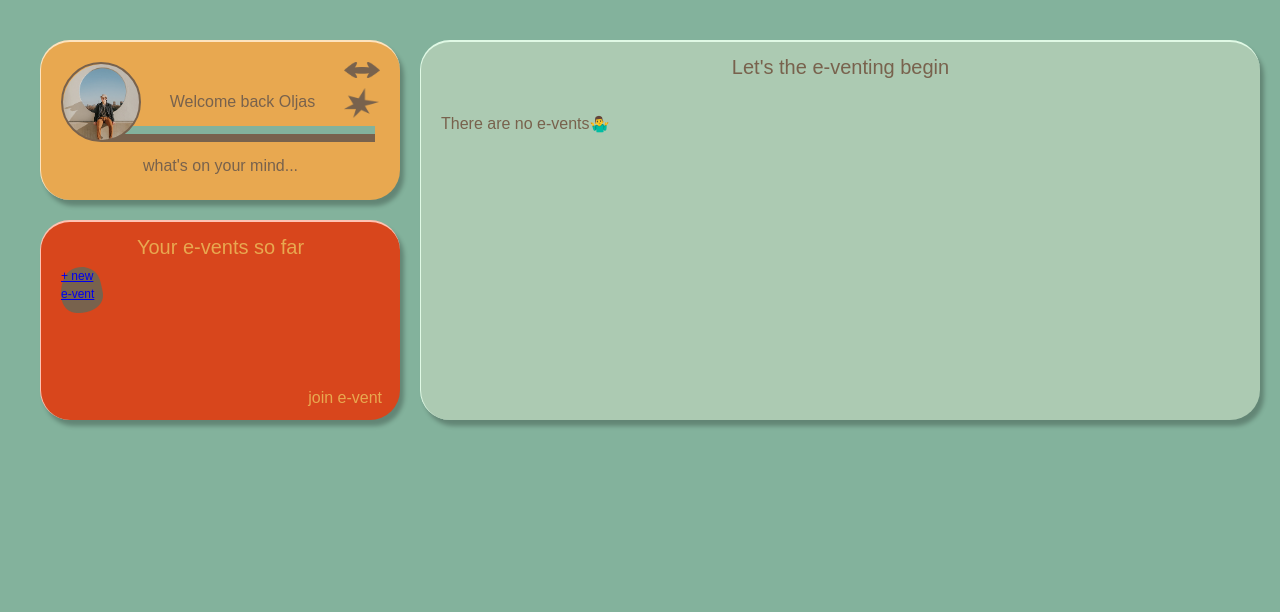
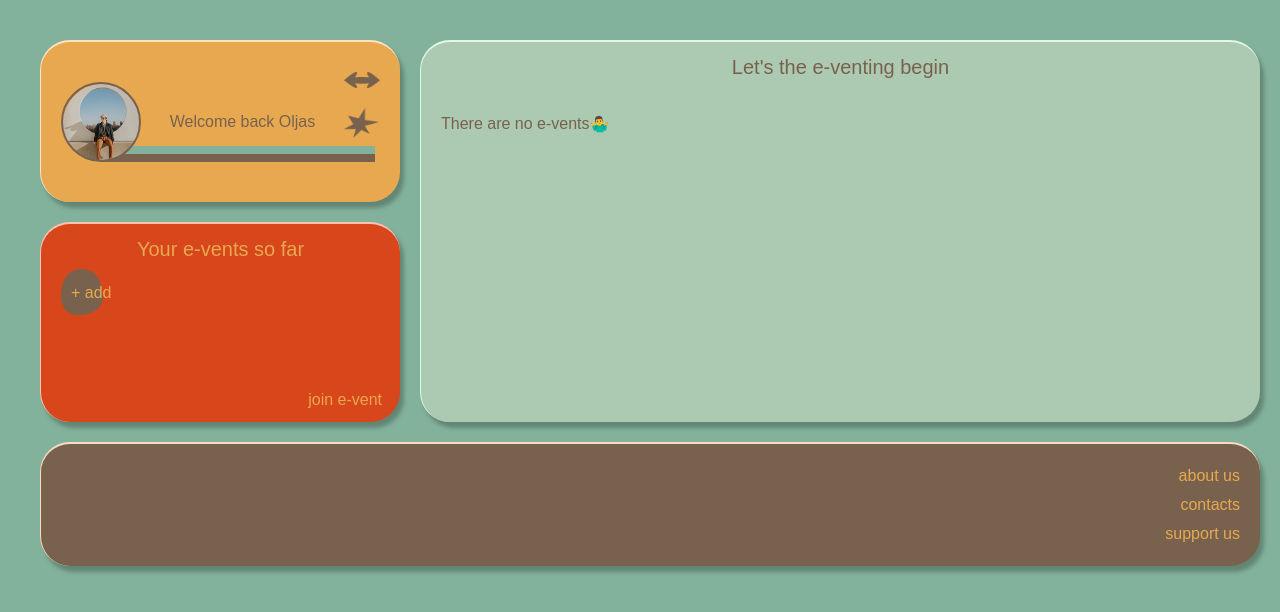
Before and after one commit to Oljas-Dev/e-ventsme, a React (Vite) app: page /dashboard in a window 1280 px wide. Shown: the top 612 px of the page. Built offline with nearby package versions, Linux system fonts and the light colour scheme; a web font is replaced by a local one.

Commit message:
updates 17.04.25

```diff
--- a/src/index.css
+++ b/src/index.css
@@ -8,6 +8,7 @@
   --color-board: #accab2;
   --color-board-stroke: #e0f9e5;
   --color-footer: #78624d;
+  --color-footer-stroke: #f9dbbf;
   --color-events: #d8461c;
   --color-events-stroke: #ffc2b2;
 
--- a/src/pages/Dashboard.tsx
+++ b/src/pages/Dashboard.tsx
@@ -3,6 +3,7 @@ import styled from "styled-components";
 import Settings from "../ui/Settings";
 import EventsList from "../ui/EventsList";
 import MainBoard from "../ui/MainBoard";
+import Footer from "../ui/Footer";
 
 const StyledDashBoard = styled.section`
   display: grid;
@@ -20,6 +21,7 @@ export default function Dashboard() {
       <Settings />
       <EventsList />
       <MainBoard />
+      <Footer />
     </StyledDashBoard>
   );
 }
--- a/src/reusableComponents/StyledReusable.tsx
+++ b/src/reusableComponents/StyledReusable.tsx
@@ -1,5 +1,6 @@
 import styled from "styled-components";
 import arrow from "../../public/back.png";
+import { Link } from "react-router";
 
 interface ArrowLeftProps {
   $image?: string;
@@ -74,4 +75,10 @@ const FlexBtw = styled.div`
   position: relative;
 `;
 
-export { ArrowLeft, Input, FlexCol, FlexBtw, Grid };
+const StyledLink = styled(Link)`
+  font-size: 1.6rem;
+  text-decoration: none;
+  color: inherit;
+`;
+
+export { ArrowLeft, Input, FlexCol, FlexBtw, Grid, StyledLink };
--- a/src/ui/EventsList.tsx
+++ b/src/ui/EventsList.tsx
@@ -1,35 +1,33 @@
-import styled from "styled-components";
-import { Link } from "react-router";
-
 import Wrapper from "./Wrapper";
 import UseImages from "./UseImages";
 import addEvent from "../../public/add.png";
+import { StyledLink } from "../reusableComponents/StyledReusable";
+import styled from "styled-components";
 
-// import UseImages from "./UseImages";
-
-const StyledLink = styled(Link)`
-  text-decoration: none;
-  color: inherit;
-  position: absolute;
-  bottom: 1rem;
-  right: 1.8rem;
-
-  &:hover {
-  }
-`;
-
-const styledAddEvent = {
+const addEventObject = {
   image: addEvent,
   widthHeight: { width: "4.2rem", height: "4.6rem" },
   flexShrink: "0",
   showBubble: "none",
 };
 
-// const emptyImage = {
-//   widthHeight: { width: "2rem", height: "1rem" },
-//   content: "edit",
-//   afterPadding: "3.4rem",
-// };
+const StyledAddEvent = styled(StyledLink)`
+  width: 250%;
+  position: absolute;
+  top: 1.2rem;
+  left: 1rem;
+  transition: all 1s var(--spring-easing);
+
+  &:hover {
+    transform: scale(1.15);
+  }
+`;
+
+const StyledJoinEvent = styled(StyledLink)`
+  position: absolute;
+  bottom: 1rem;
+  right: 1.8rem;
+`;
 
 export default function EventsList() {
   return (
@@ -40,17 +38,14 @@ export default function EventsList() {
       $height="20rem"
       $color="var(--color-user)"
       $gap="0.5rem"
-      $borderColor="--color-events-stroke"
+      $borderColor="var(--color-events-stroke)"
     >
       <h3>Your e-vents so far</h3>
-      <UseImages styles={styledAddEvent}>
-        <Link to="#">+ new e-vent</Link>
+      <UseImages styles={addEventObject}>
+        <StyledAddEvent to="#">+ add</StyledAddEvent>
       </UseImages>
 
-      <StyledLink to="#">
-        {/* <UseImages styles={emptyImage} /> */}
-        join e-vent
-      </StyledLink>
+      <StyledJoinEvent to="#">join e-vent</StyledJoinEvent>
     </Wrapper>
   );
 }
--- /dev/null
+++ b/src/ui/Footer.tsx
@@ -0,0 +1,34 @@
+import styled from "styled-components";
+import { FlexCol, StyledLink } from "../reusableComponents/StyledReusable";
+import Wrapper from "./Wrapper";
+
+const StyledFooter = styled(FlexCol)`
+  align-items: flex-end;
+`;
+
+const StyledFooterLink = styled(StyledLink)`
+  margin-bottom: 0.5rem;
+
+  &:last-child {
+    margin-bottom: 0;
+  }
+`;
+
+export default function Footer() {
+  return (
+    <Wrapper
+      $rowStart="3"
+      $columnStart="1 / span 2"
+      $backgroundColor="var(--color-footer)"
+      $color="var(--color-user)"
+      $borderColor="var(--color-footer-stroke)"
+      $padding="2rem"
+    >
+      <StyledFooter>
+        <StyledFooterLink to="#">about us</StyledFooterLink>
+        <StyledFooterLink to="#">contacts</StyledFooterLink>
+        <StyledFooterLink to="#">support us</StyledFooterLink>
+      </StyledFooter>
+    </Wrapper>
+  );
+}
--- a/src/ui/MainBoard.tsx
+++ b/src/ui/MainBoard.tsx
@@ -6,7 +6,7 @@ export default function MainBoard() {
       $columnStart="2"
       $rowStart="1 / span 2"
       $backgroundColor="var(--color-board)"
-      $borderColor="--color-board-stroke"
+      $borderColor="var(--color-board-stroke)"
       $padding="1rem 2rem"
     >
       <h3>Let's the e-venting begin</h3>
--- a/src/ui/Settings.tsx
+++ b/src/ui/Settings.tsx
@@ -1,59 +1,63 @@
 import styled from "styled-components";
-import { ChangeEvent, useRef, useState } from "react";
+// import { ChangeEvent, useRef, useState } from "react";
 
-import { FlexBtw, FlexCol, Grid } from "../reusableComponents/StyledReusable";
+import { FlexBtw, FlexCol } from "../reusableComponents/StyledReusable";
 import UseImages from "./UseImages";
 import Wrapper from "./Wrapper";
 import Avatar from "../../public/userAvatar.png";
 import expandIcon from "../../public/expand.png";
 import features from "../../public/features.png";
-import { Button } from "./Button";
-import { btnAppear } from "../keyframes/keyframes";
+// import { Button } from "./Button";
+// import { btnAppear } from "../keyframes/keyframes";
 import Stripes from "./Stripes";
 
 const IconsContainer = styled(FlexCol)`
-  gap: 1rem;
+  gap: 2rem;
   align-self: flex-start;
 `;
 
-const StyledInput = styled.input`
-  font-family: inherit;
-  font-size: 1.6rem;
-  text-align: center;
-  background-color: transparent;
-  color: var(--color-footer);
-
-  padding: 0.5rem;
-  width: 100%;
-  border-radius: 1rem;
-  border: none;
-
-  &::placeholder {
-    color: inherit;
-  }
+const StyledSettings = styled(FlexBtw)`
+  min-height: 10rem;
 `;
 
-const StyledStatus = styled.p`
-  text-align: center;
-  animation: ${btnAppear} 1s var(--spring-easing);
-`;
+// const StyledInput = styled.input`
+//   font-family: inherit;
+//   font-size: 1.6rem;
+//   text-align: center;
+//   background-color: transparent;
+//   color: var(--color-footer);
 
-const StyledForm = styled.form`
-  display: flex;
-  gap: 1rem;
-`;
+//   padding: 0.5rem;
+//   width: 100%;
+//   border-radius: 1rem;
+//   border: none;
 
-const EditBtn = styled.button`
-  display: block;
-  background-color: var(--color-footer);
-  justify-self: center;
+//   &::placeholder {
+//     color: inherit;
+//   }
+// `;
 
-  width: 1.5rem;
-  height: 1.5rem;
-  border: none;
-  border-radius: 0.3rem;
-  cursor: pointer;
-`;
+// const StyledStatus = styled.p`
+//   text-align: center;
+//   animation: ${btnAppear} 1s var(--spring-easing);
+// `;
+
+// const StyledForm = styled.form`
+//   display: flex;
+//   gap: 1rem;
+// `;
+
+// const EditBtn = styled.button`
+//   display: block;
+//   background-color: var(--color-footer);
+//   justify-self: center;
+
+//   width: 1.5rem;
+//   height: 1.5rem;
+//   border: none;
+//   border-radius: 0.3rem;
+//   cursor: pointer;
+// `;
 
 // Images objects to pass the styles to the UseImages component
 const userAvatar = {
@@ -85,36 +89,36 @@ const styledFeatures = {
 };
 
 const StripesStyling = [
-  { width: "86%", bg: "var(--color-main)", top: "6.4rem", left: "4rem" },
-  { width: "86%", bg: "var(--color-footer)", top: "7.2rem", left: "4rem" },
+  { width: "86%", bg: "var(--color-main)", top: "7.4rem", left: "4rem" },
+  { width: "86%", bg: "var(--color-footer)", top: "8.2rem", left: "4rem" },
 ];
 
 export default function Settings() {
-  const [status, setStatus] = useState("what's on your mind...");
-  const [showStatus, setShowStatus] = useState(false);
-  const [showButton, setShowButton] = useState("");
+  // const [status, setStatus] = useState("what's on your mind...");
+  // const [showStatus, setShowStatus] = useState(false);
+  // const [showButton, setShowButton] = useState("");
 
   const userName = "Oljas"; // Replace with actual user name
 
-  const statusInput = useRef<HTMLInputElement>(null);
-  const inputValue = statusInput.current?.value;
+  // const statusInput = useRef<HTMLInputElement>(null);
+  // const inputValue = statusInput.current?.value;
 
-  function handleStatus(e: ChangeEvent<HTMLFormElement>) {
-    e.preventDefault();
+  // function handleStatus(e: ChangeEvent<HTMLFormElement>) {
+  //   e.preventDefault();
 
-    setStatus(inputValue || "");
-    setShowStatus(true);
-    setShowButton("");
-  }
+  //   setStatus(inputValue || "");
+  //   setShowStatus(true);
+  //   setShowButton("");
+  // }
 
-  function handleChange() {
-    statusInput.current?.focus();
-    setShowStatus(false);
-  }
+  // function handleChange() {
+  //   statusInput.current?.focus();
+  //   setShowStatus(false);
+  // }
 
   return (
-    <Wrapper $padding="2rem" $gap="1rem">
-      <FlexBtw>
+    <Wrapper $padding="3rem 2rem" $gap="1rem">
+      <StyledSettings>
         <UseImages styles={userAvatar} />
         <Stripes arr={StripesStyling} />
 
@@ -123,8 +127,8 @@ export default function Settings() {
           <UseImages styles={styledExpandIcon} />
           <UseImages styles={styledFeatures} />
         </IconsContainer>
-      </FlexBtw>
-      {showStatus ? (
+      </StyledSettings>
+      {/* {showStatus ? (
         <Grid $gap="2rem">
           <StyledStatus>{status}</StyledStatus>
           <EditBtn onClick={handleChange} />
@@ -143,7 +147,7 @@ export default function Settings() {
             </Button>
           )}
         </StyledForm>
-      )}
+      )} */}
     </Wrapper>
   );
 }
--- a/src/ui/UseImages.tsx
+++ b/src/ui/UseImages.tsx
@@ -15,6 +15,7 @@ interface ImageProps {
     rotate?: string;
     transforms?: string;
     hover?: string;
+    antiHover?: string;
     content?: string;
     afterPadding?: string;
     afterLeft?: string;
@@ -33,6 +34,7 @@ interface ImageContainerProps {
   $flexShrink?: string;
   $transforms?: string;
   $hover?: string;
+  $antiHover?: string;
   $content?: string;
   $afterPadding?: string;
   $afterLeft?: string;
@@ -47,20 +49,24 @@ const ImageContainer = styled.span<ImageContainerProps>`
   width: ${(props) => props.$width};
   height: ${(props) => props.$height};
   cursor: pointer;
+
   transform: ${(props) => props.$transforms || ""};
   transition: all 1s var(--spring-easing);
   border: ${(props) => props.$border || ""};
   border-radius: ${(props) => props.$borderRadius || ""};
   flex-shrink: ${(props) => props.$flexShrink || ""};
+  // overflow: hidden;
   position: relative;
   z-index: 10;
 
   &:hover {
     transform: ${(props) => props.$transforms};
+    ${(props) => props.$hover};
   }
 
   &:hover::after {
     display: ${(props) => props.$showBubble || "block"};
+    ${(props) => props.$antiHover};
     animation: ${fadeIn} 1s var(--spring-easing);
   }
 
@@ -95,6 +101,7 @@ export default function UseImages({ styles, children }: ImageProps) {
     afterPadding,
     afterLeft,
     showBubble,
+    antiHover,
   } = styles;
 
   return (
@@ -108,6 +115,7 @@ export default function UseImages({ styles, children }: ImageProps) {
       $flexShrink={flexShrink}
       $transforms={transforms}
       $hover={hover}
+      $antiHover={antiHover}
       $content={content}
       $afterPadding={afterPadding}
       $afterLeft={afterLeft}
--- a/src/ui/Wrapper.tsx
+++ b/src/ui/Wrapper.tsx
@@ -27,9 +27,9 @@ const Wrapper = styled.div<WrapperProps>`
   padding: ${(props) => props.$padding || "4rem"};
   border-radius: 3rem;
   border-top: 2px solid
-    var(${(props) => props.$borderColor || "--color-user-stroke"});
+    ${(props) => props.$borderColor || "var(--color-user-stroke)"};
   border-left: 1px solid
-    var(${(props) => props.$borderColor || "--color-user-stroke"});
+    ${(props) => props.$borderColor || "var(--color-user-stroke)"};
   box-shadow: var(--shadow);
   position: relative;
 `;
```
